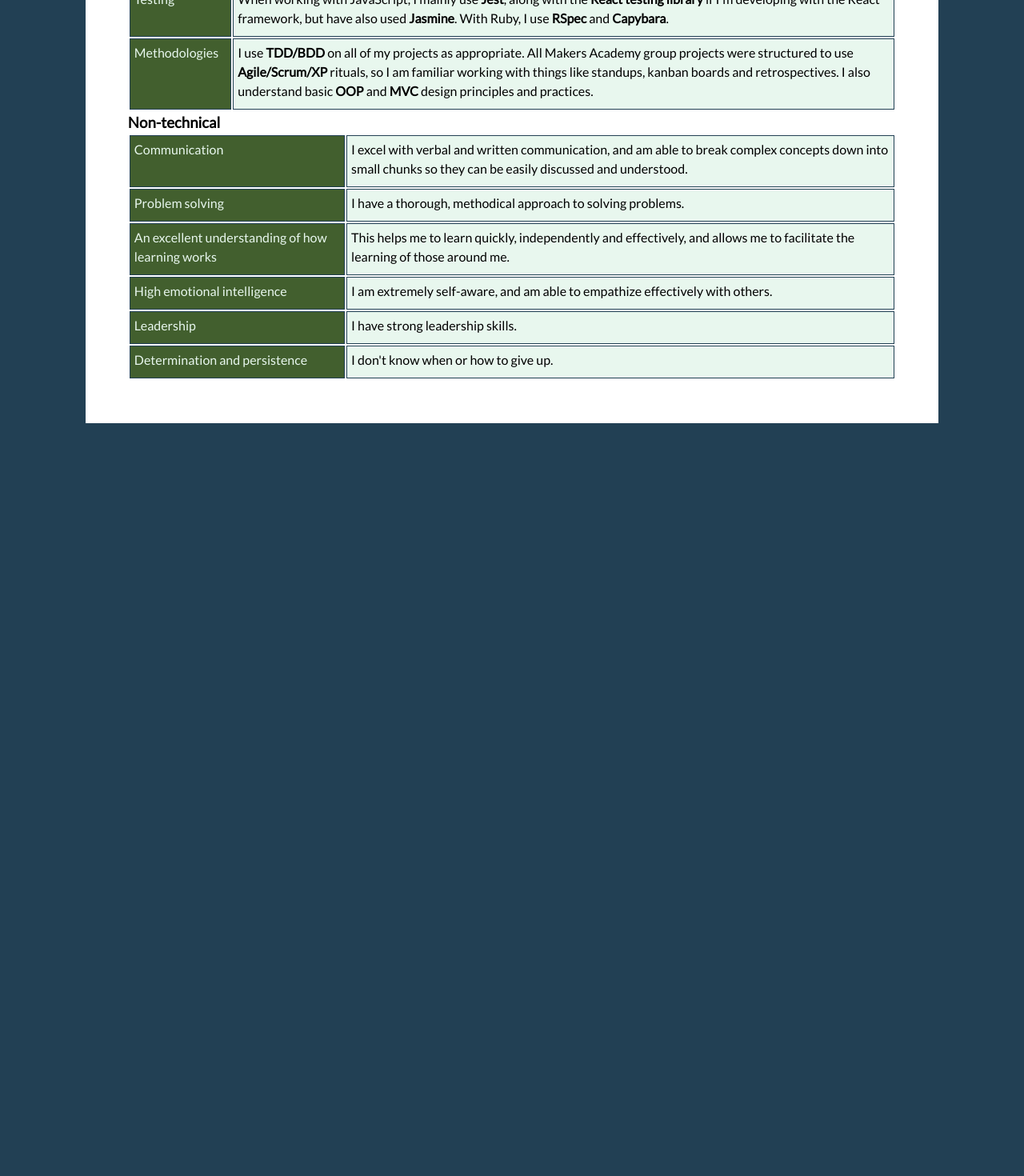
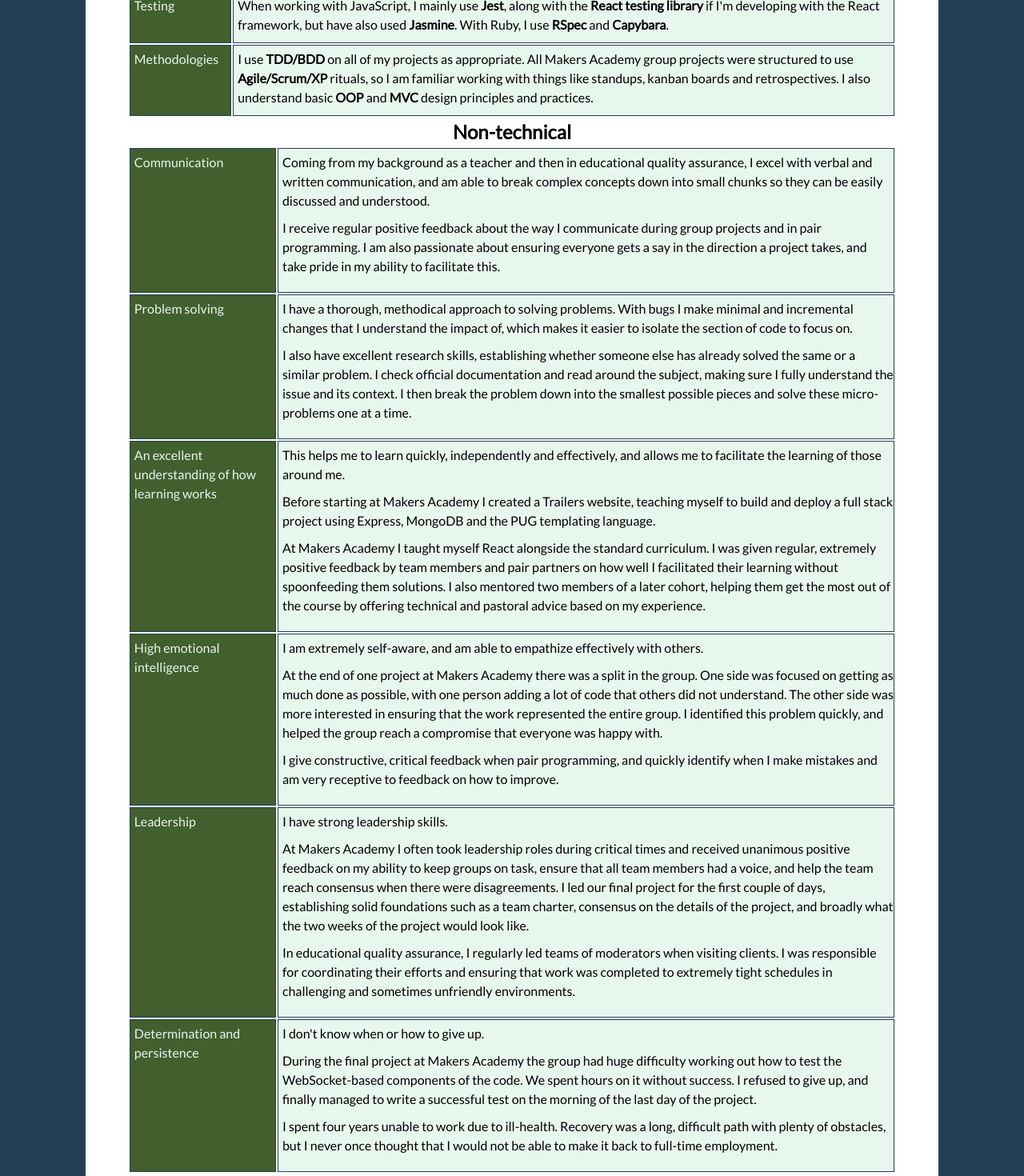
Before and after one commit to PhilipVigus/dev-portfolio, a React (Create React App) app: page /skills in a window 1280 px wide. Shown: the part 420-1890 px from the top of the page at 80% size. Before the commit the page ends 949 px from the top, so only its background shows below. Built offline with nearby package versions, Linux system fonts and the light colour scheme.

Commit message:
Add non-technical skills content

```diff
--- a/src/components/skills.css
+++ b/src/components/skills.css
@@ -1,3 +1,7 @@
+.skills-heading {
+  text-align: center;
+}
+
 .tech-skills-category {
   background-color: var(--highlight-colour-dark);
   color: var(--lightest-shade);
--- a/src/components/skills.jsx
+++ b/src/components/skills.jsx
@@ -4,7 +4,7 @@ import "./skills.css";
 function Skills() {
   return (
     <div>
-      <h3>Technical</h3>
+      <h2 className="skills-heading">Technical</h2>
       <table className="tech-skills-table">
         <tbody>
           <tr className="tech-skills-row">
@@ -51,7 +51,7 @@ function Skills() {
             <td className="tech-skills-category">Testing</td>
             <td className="tech-skills-description">
               When working with JavaScript, I mainly use <strong>Jest</strong>,
-              along with the <strong>React testing library</strong> if I'm
+              along with the <strong>React testing library</strong> if I&apos;m
               developing with the React framework, but have also used{" "}
               <strong>Jasmine</strong>. With Ruby, I use <strong>RSpec</strong>{" "}
               and <strong>Capybara</strong>.
@@ -70,21 +70,43 @@ function Skills() {
           </tr>
         </tbody>
       </table>
-      <h3>Non-technical</h3>
+      <h2 className="skills-heading">Non-technical</h2>
       <table className="tech-skills-table">
         <tbody>
           <tr className="tech-skills-row">
             <td className="tech-skills-category">Communication</td>
             <td className="tech-skills-description">
-              I excel with verbal and written communication, and am able to
-              break complex concepts down into small chunks so they can be
-              easily discussed and understood.
+              <p>
+                Coming from my background as a teacher and then in educational
+                quality assurance, I excel with verbal and written
+                communication, and am able to break complex concepts down into
+                small chunks so they can be easily discussed and understood.
+              </p>
+              <p>
+                I receive regular positive feedback about the way I communicate
+                during group projects and in pair programming. I am also
+                passionate about ensuring everyone gets a say in the direction a
+                project takes, and take pride in my ability to facilitate this.
+              </p>
             </td>
           </tr>
           <tr className="tech-skills-row">
             <td className="tech-skills-category">Problem solving</td>
             <td className="tech-skills-description">
-              I have a thorough, methodical approach to solving problems.
+              <p>
+                I have a thorough, methodical approach to solving problems. With
+                bugs I make minimal and incremental changes that I understand
+                the impact of, which makes it easier to isolate the section of
+                code to focus on.
+              </p>
+              <p>
+                I also have excellent research skills, establishing whether
+                someone else has already solved the same or a similar problem. I
+                check official documentation and read around the subject, making
+                sure I fully understand the issue and its context. I then break
+                the problem down into the smallest possible pieces and solve
+                these micro-problems one at a time.
+              </p>
             </td>
           </tr>
           <tr className="tech-skills-row">
@@ -92,8 +114,24 @@ function Skills() {
               An excellent understanding of how learning works
             </td>
             <td className="tech-skills-description">
-              This helps me to learn quickly, independently and effectively, and
-              allows me to facilitate the learning of those around me.
+              <p>
+                This helps me to learn quickly, independently and effectively,
+                and allows me to facilitate the learning of those around me.
+              </p>
+              <p>
+                Before starting at Makers Academy I created a Trailers website,
+                teaching myself to build and deploy a full stack project using
+                Express, MongoDB and the PUG templating language.
+              </p>
+              <p>
+                At Makers Academy I taught myself React alongside the standard
+                curriculum. I was given regular, extremely positive feedback by
+                team members and pair partners on how well I facilitated their
+                learning without spoonfeeding them solutions. I also mentored
+                two members of a later cohort, helping them get the most out of
+                the course by offering technical and pastoral advice based on my
+                experience.
+              </p>
             </td>
           </tr>
           <tr className="tech-skills-row">
@@ -101,14 +139,47 @@ function Skills() {
               High emotional intelligence
             </td>
             <td className="tech-skills-description">
-              I am extremely self-aware, and am able to empathize effectively
-              with others.
+              <p>
+                I am extremely self-aware, and am able to empathize effectively
+                with others.
+              </p>
+              <p>
+                At the end of one project at Makers Academy there was a split in
+                the group. One side was focused on getting as much done as
+                possible, with one person adding a lot of code that others did
+                not understand. The other side was more interested in ensuring
+                that the work represented the entire group. I identified this
+                problem quickly, and helped the group reach a compromise that
+                everyone was happy with.
+              </p>
+              <p>
+                I give constructive, critical feedback when pair programming,
+                and quickly identify when I make mistakes and am very receptive
+                to feedback on how to improve.
+              </p>
             </td>
           </tr>
           <tr className="tech-skills-row">
             <td className="tech-skills-category">Leadership</td>
             <td className="tech-skills-description">
-              I have strong leadership skills.
+              <p>I have strong leadership skills.</p>
+              <p>
+                At Makers Academy I often took leadership roles during critical
+                times and received unanimous positive feedback on my ability to
+                keep groups on task, ensure that all team members had a voice,
+                and help the team reach consensus when there were disagreements.
+                I led our final project for the first couple of days,
+                establishing solid foundations such as a team charter, consensus
+                on the details of the project, and broadly what the two weeks of
+                the project would look like.
+              </p>
+              <p>
+                In educational quality assurance, I regularly led teams of
+                moderators when visiting clients. I was responsible for
+                coordinating their efforts and ensuring that work was completed
+                to extremely tight schedules in challenging and sometimes
+                unfriendly environments.
+              </p>
             </td>
           </tr>
           <tr className="tech-skills-row">
@@ -116,7 +187,20 @@ function Skills() {
               Determination and persistence
             </td>
             <td className="tech-skills-description">
-              I don&apos;t know when or how to give up.
+              <p>I don&apos;t know when or how to give up.</p>
+              <p>
+                During the final project at Makers Academy the group had huge
+                difficulty working out how to test the WebSocket-based
+                components of the code. We spent hours on it without success. I
+                refused to give up, and finally managed to write a successful
+                test on the morning of the last day of the project.
+              </p>
+              <p>
+                I spent four years unable to work due to ill-health. Recovery
+                was a long, difficult path with plenty of obstacles, but I never
+                once thought that I would not be able to make it back to
+                full-time employment.
+              </p>
             </td>
           </tr>
         </tbody>
```
